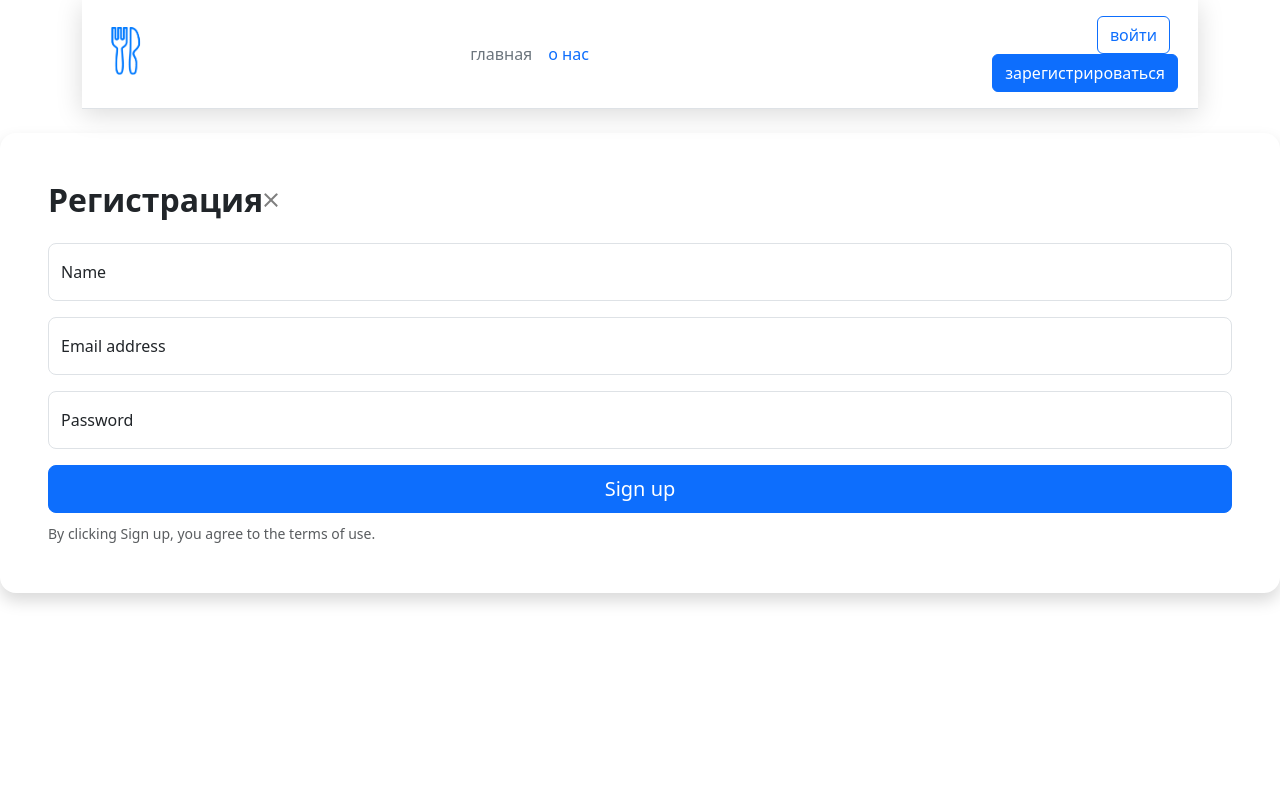
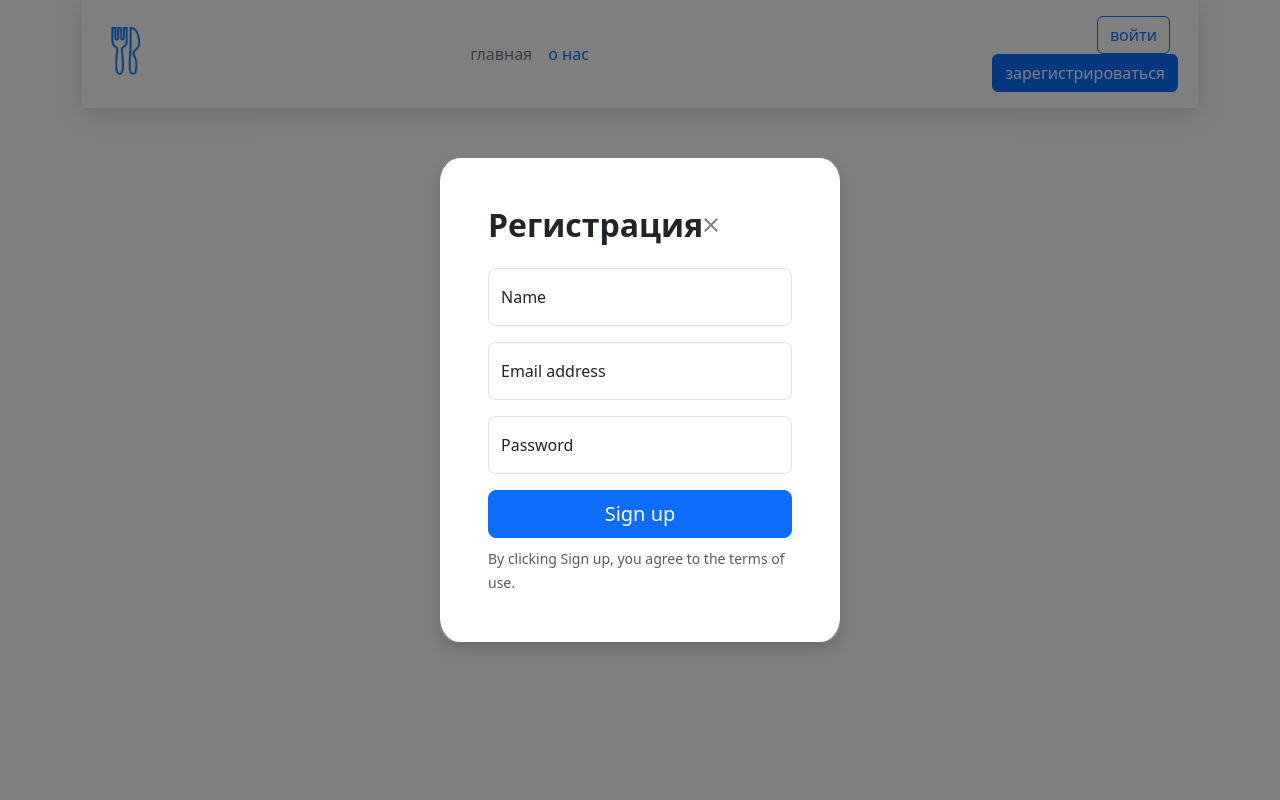
Before and after one commit to papaWa-paw/website, a Flask app: template templates/registration.html in a window 1280 px wide. Run offline with Flask 3, Linux system fonts and the light colour scheme; the template is opened without the code that fills it, so the values that code supplies are empty.

Commit message:
Update main.css

```diff
--- a/static/css/main.css
+++ b/static/css/main.css
@@ -13,3 +13,23 @@ header {
     height: 48px;
     width: 48px;
 }
+
+/* MODAL */
+.modal_box {
+    position: fixed;
+    left: 0;
+    top: 0;
+    height: 100%;
+    width: 100%;
+    z-index: 99999;
+    background-color: rgba(0, 0, 0, .5);
+    display: grid;
+    align-items: center;
+    justify-content: center;
+}
+
+.modal-dialog {
+    width: 400px;
+    background: #fff;
+    border-radius: 5%;
+}
```
